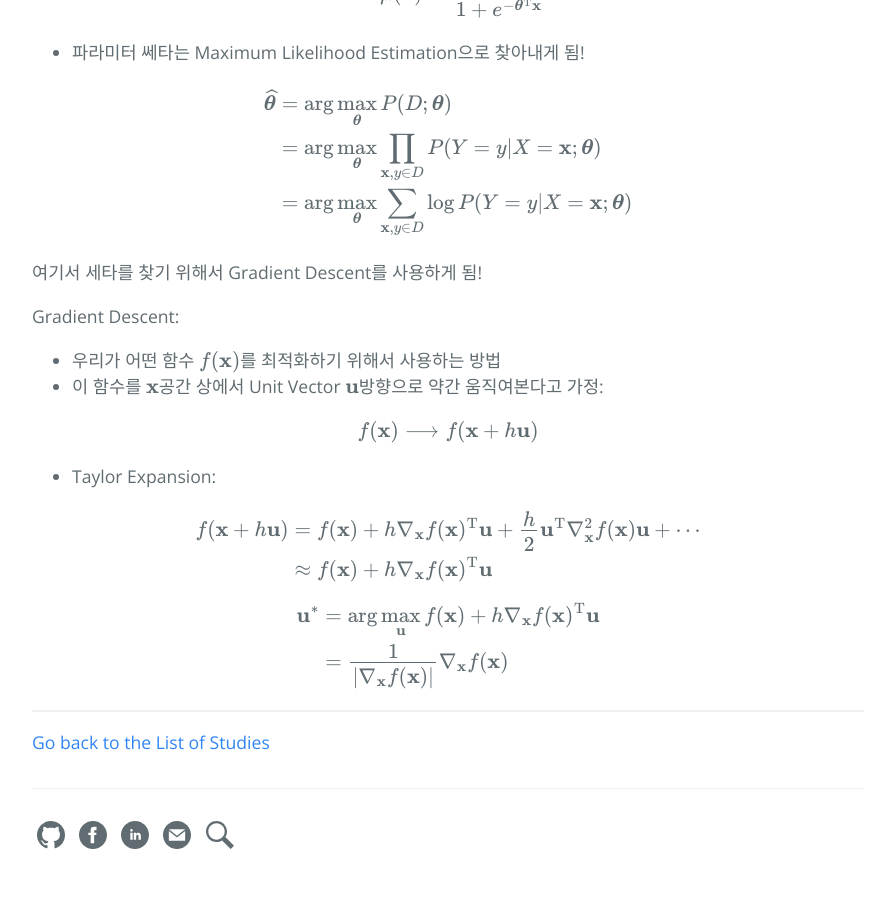
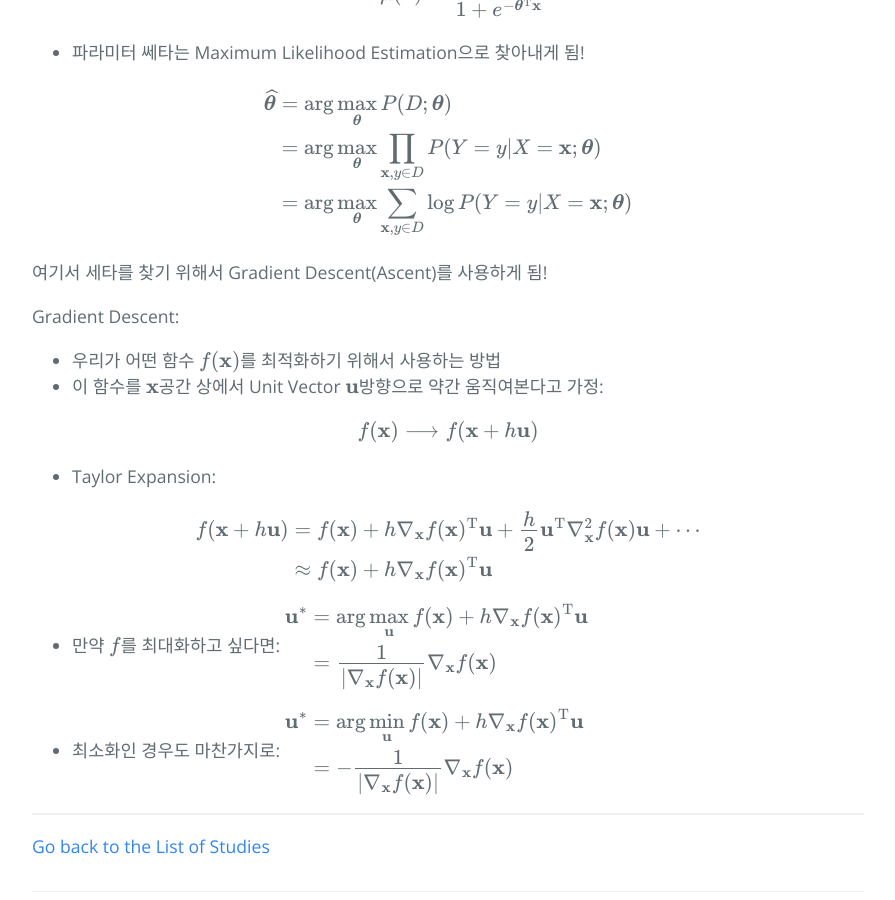
Before and after one commit to hcnoh/hcnoh.github.io, a Jekyll site: the page built from _posts/2019-04-25-logistic-regression-and-naive-bayes.md, in a window 1280 px wide and 900 px high, scrolled down 1327 px. Shown: the whole window, without its empty margins (192-1087 px from the left). Built offline with Jekyll 4.4.1, drawn with Linux system fonts in a browser that asks for light colours; formulas are drawn with MathJax 3; comment, search, counter and statistics services are not loaded.

Commit message:
Update 2019-04-25-logistic-regression-and-naive-bayes.md

```diff
--- a/_posts/2019-04-25-logistic-regression-and-naive-bayes.md
+++ b/_posts/2019-04-25-logistic-regression-and-naive-bayes.md
@@ -52,7 +52,7 @@ $$
 \end{align*}
 $$
 
-여기서 세타를 찾기 위해서 Gradient Descent를 사용하게 됨!
+여기서 세타를 찾기 위해서 Gradient Descent(Ascent)를 사용하게 됨!
 
 Gradient Descent:
 - 우리가 어떤 함수 $$f(\mathbf{x})$$를 최적화하기 위해서 사용하는 방법
@@ -69,9 +69,18 @@ f(\mathbf{x} + h\mathbf{u}) & = f(\mathbf{x}) + h\nabla_{\mathbf{x}}f(\mathbf{x}
 \end{align*}
 $$
 
+- 만약 $$f$$를 최대화하고 싶다면:
 $$
 \begin{align*}
 \mathbf{u}^* & = \arg \max_{\mathbf{u}} f(\mathbf{x}) + h\nabla_{\mathbf{x}}f(\mathbf{x})^{\text{T}}\mathbf{u} \\
 & = \frac{1}{\vert \nabla_{\mathbf{x}}f(\mathbf{x}) \vert} \nabla_{\mathbf{x}}f(\mathbf{x})
 \end{align*}
 $$
+
+- 최소화인 경우도 마찬가지로:
+$$
+\begin{align*}
+\mathbf{u}^* & = \arg \min_{\mathbf{u}} f(\mathbf{x}) + h\nabla_{\mathbf{x}}f(\mathbf{x})^{\text{T}}\mathbf{u} \\
+& = -\frac{1}{\vert \nabla_{\mathbf{x}}f(\mathbf{x}) \vert} \nabla_{\mathbf{x}}f(\mathbf{x})
+\end{align*}
+$$
```
